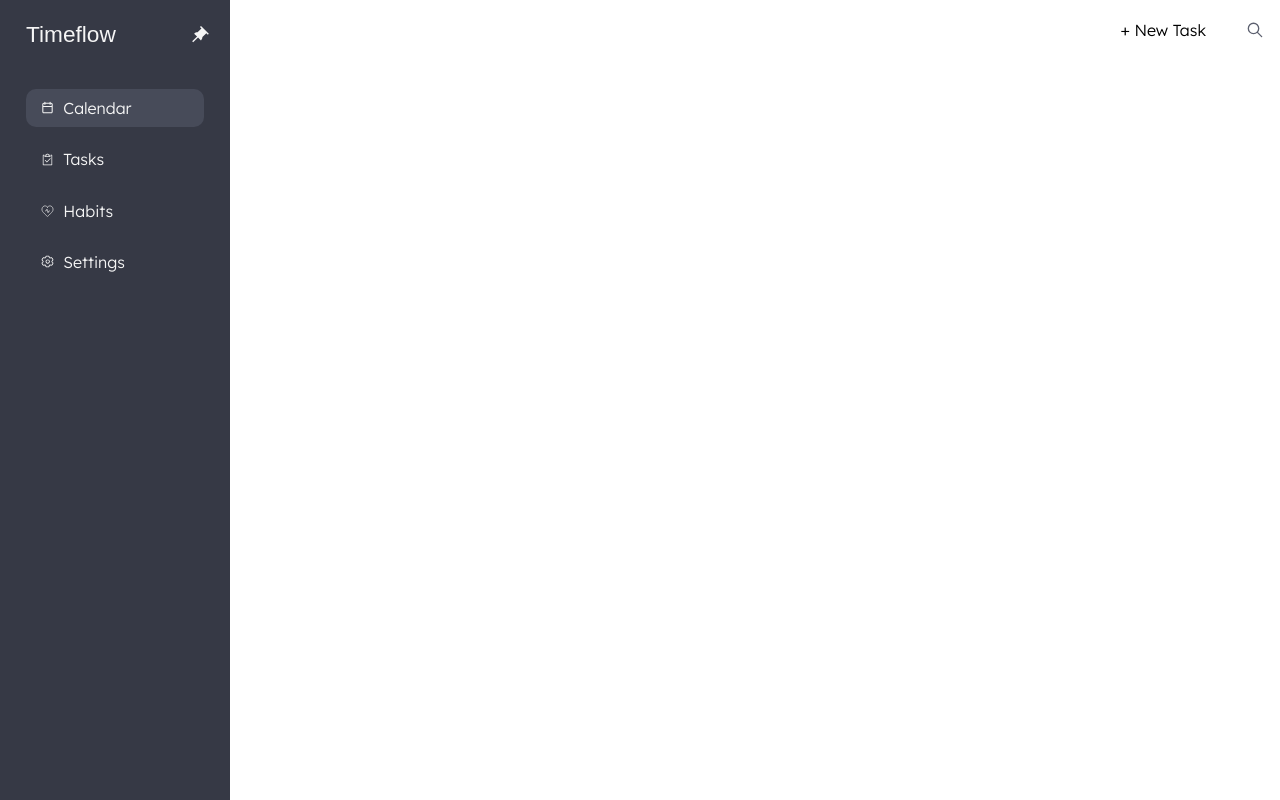
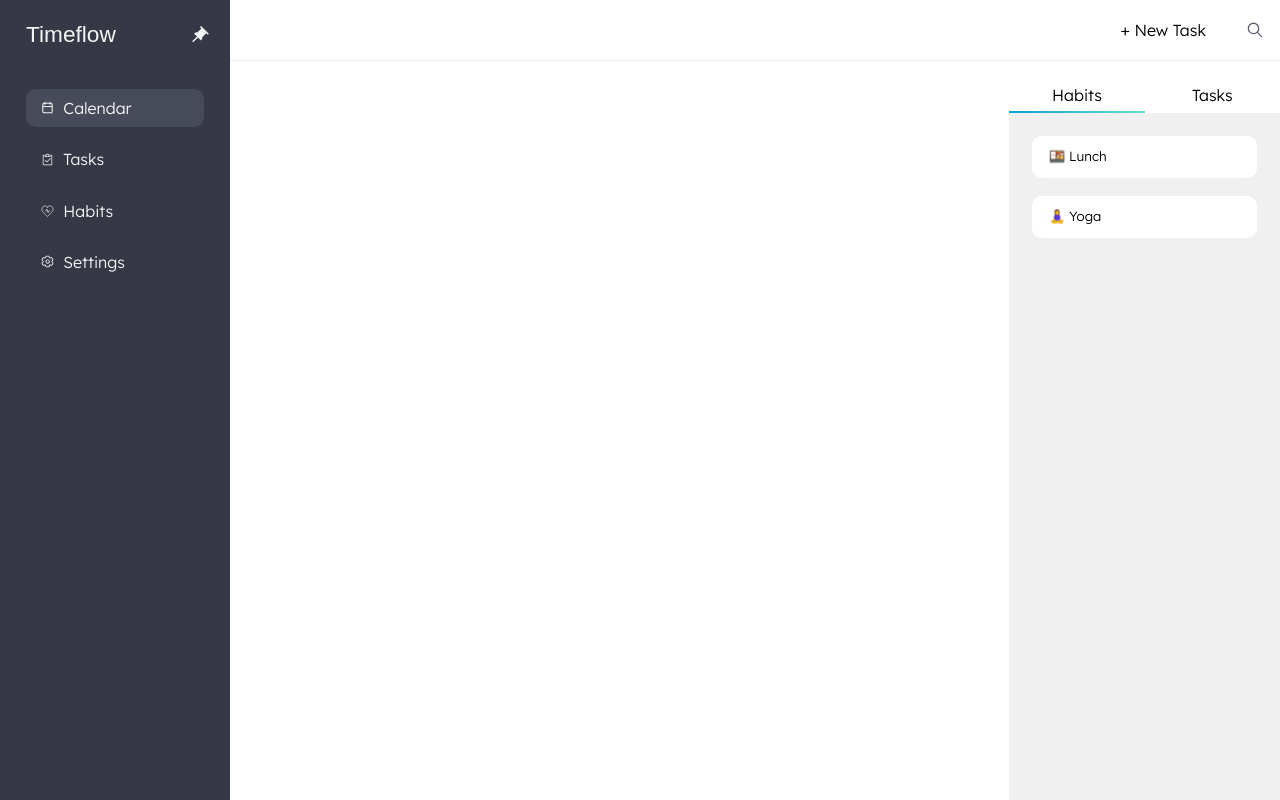
Before and after one commit to maxinflame/timeflow-frontend, a Vue app: page / in a window 1280 px wide. Built offline with nearby package versions, Linux system fonts and the light colour scheme; a web font is replaced by a local one.

Commit message:
add right sidebar

```diff
--- a/src/App.vue
+++ b/src/App.vue
@@ -3,6 +3,9 @@
     <main-aside/>
     <div class="page-wrapper__main">
         <page-header />
+        <div class="main-wrapper">
+          <right-sidebar />
+        </div>
     </div>
   </div>
 </template>
@@ -10,9 +13,10 @@
 <script>
 import MainAside from './components/MainAside.vue'
 import PageHeader from './components/PageHeader.vue'
+import RightSidebar from './components/right-sidebar/RightSidebar.vue'
 
 export default {
-  components: { MainAside, PageHeader },
+  components: { MainAside, PageHeader, RightSidebar },
 }
 </script>
 
@@ -26,6 +30,18 @@ export default {
    &__main {
     flex-basis: 100%;
     flex-shrink: 1;
+    display: flex;
+    flex-direction: column;
+    height: 100%;
   }
 }
+
+.main-wrapper {
+  display: flex;
+  justify-content: flex-end;
+  width: 100%;
+  height: 100%;
+  flex-basis: 100%;
+  flex-shrink: 1;
+}
 </style>
--- a/src/assets/scss/mixins/resets.scss
+++ b/src/assets/scss/mixins/resets.scss
@@ -3,4 +3,5 @@
   background: transparent;
   padding: 0;
   @include subtitle;
+  cursor: pointer;
 }
--- a/src/assets/scss/variables.scss
+++ b/src/assets/scss/variables.scss
@@ -1 +1,4 @@
 $light-gray: #858893;
+$dark-lines:#D9D9D9;
+$light-lines: rgba(0, 0, 0, 0.075);
+$dark-white: #F0F0F0;
--- a/src/components/PageHeader.vue
+++ b/src/components/PageHeader.vue
@@ -21,6 +21,7 @@ export default {
   gap: 41px;
   width: 100%;
   padding: 20px 17px;
+  border-bottom: 1px solid $light-lines;
 
   &__add-task {
     @include reset-button;
--- /dev/null
+++ b/src/components/right-sidebar/RightSidebar.vue
@@ -0,0 +1,145 @@
+<template>
+  <div class="right-sidebar">
+    <div class="right-sidebar__tabs">
+      <button
+        v-for="(tab,i) in tabs"
+        :key="i"
+        :ref="tab.label"
+        class="right-sidebar__tab"
+        @click="activeTab = tab.label"
+      >
+        <span>{{ tab.title }}</span>
+      </button>
+      <div
+        class="right-sidebar__underline"
+        ref="underline"
+      ></div>
+    </div>
+    <div
+      class="tasks"
+      v-if="activeTab === 'habits'"
+    >
+      <div
+        class="task"
+        v-for="(habit, i) in habits"
+        :key="i"
+      >
+        <span>{{ habit.title }}</span>
+      </div>
+    </div>
+    <div
+      class="tasks"
+      v-if="activeTab === 'tasks'"
+    >
+      <div
+        class="task"
+        v-for="(task, i) in tasks"
+        :key="i"
+      >
+        <span>{{ task.title }}</span>
+      </div>
+    </div>
+  </div>
+</template>
+
+<script>
+export default {
+  data() {
+    return {
+      tabs: [
+        {
+          title: 'Habits',
+          label: 'habits',
+        },
+        {
+          title: 'Tasks',
+          label: 'tasks',
+        },
+      ],
+      habits: [
+        {
+          title: '🍱 Lunch',
+        },
+        {
+          title: '🧘‍♀ ️Yoga',
+        },
+      ],
+      tasks: [
+        {
+          title: 'Wash dishes',
+        },
+        {
+          title: 'Send final diploma',
+        },
+      ],
+      activeTab: null,
+    }
+  },
+
+  mounted() {
+    this.activeTab = this.tabs[0].label
+  },
+
+  methods: {
+  },
+
+  watch: {
+    activeTab() {
+      this.$refs.underline.style.left = `${this.$refs[this.activeTab][0].offsetLeft}px`
+    }
+  }
+}
+</script>
+
+<style lang="scss">
+.right-sidebar {
+  width: size(406px);
+  height: 100%;
+  display: flex;
+  flex-direction: column;
+
+  &__tabs {
+    padding-top: size(24px);
+    display: flex;
+    position: relative;
+  }
+
+  &__tab {
+    @include reset-button;
+    padding: size(12px) 0;
+    flex-basis: 50%;
+    display: flex;
+    align-items: center;
+    justify-content: center;
+  }
+
+  &__underline {
+    position: absolute;
+    bottom: 0;
+    left: 0;
+    display: block;
+    height: size(3px);
+    width: 50%;
+    background: linear-gradient(to right, #0AA0DA, #67DEC9);
+    transition: .3s;
+  }
+}
+
+.tasks {
+  background-color: $dark-white;
+  width: 100%;
+  flex-basis: 100%;
+  flex-shrink: 1;
+  padding: size(34px) size(34px) size(22px) size(34px);
+}
+
+.task {
+  padding: size(19px) size(17px) size(19px) size(25px);
+  border-radius: size(15px);
+  background-color: white;
+
+  & + .task {
+    margin-top: size(27px)
+  }
+}
+</style>
```
